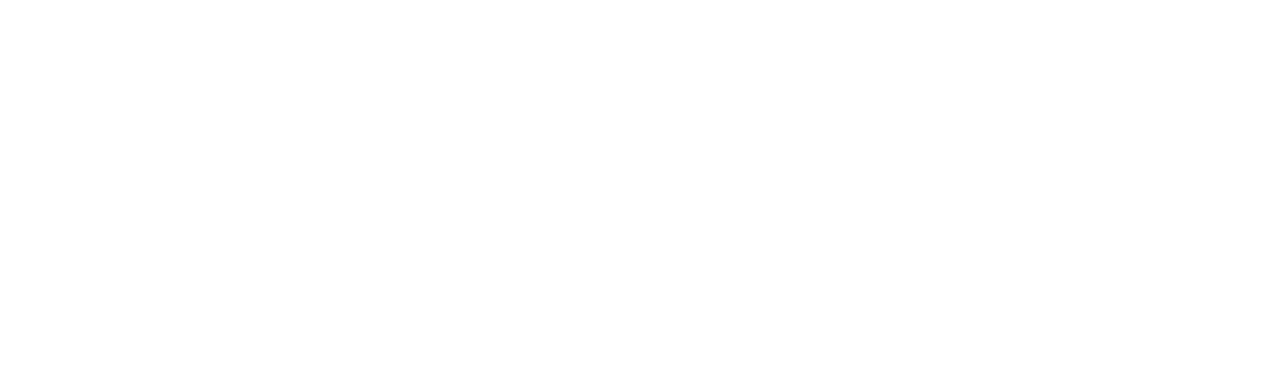
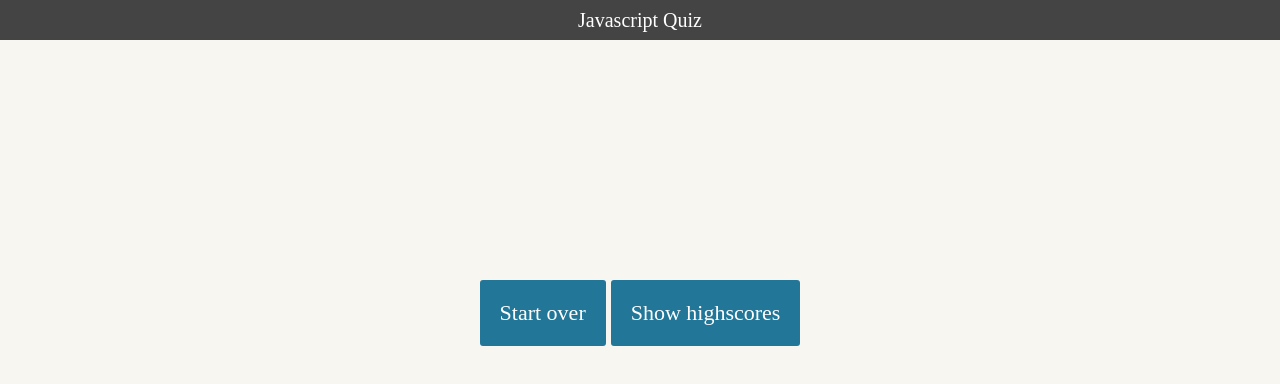
Before and after one commit to vasylynash/JavaScript-Quiz, a plain HTML site: page highscores.html in a window 1280 px wide. Drawn offline with Linux system fonts and the light colour scheme; a web font is replaced by a local one.

Commit message:
Added langing page and highscores page html and css

```diff
--- /dev/null
+++ b/assets/css/highscores.css
@@ -0,0 +1,41 @@
+@import url(https://fonts.googleapis.com/css2?family=Faustina&display=swap:300:600);
+
+body{
+	font-size: 20px;
+	font-family: 'Faustina', serif;
+	color: #333;
+    font-weight: 300;
+    text-align: center;
+    background-color: #f8f6f0;
+}
+
+h1{
+  font-weight: 300;
+  margin: 0px;
+  padding: 10px;
+  font-size: 20px;
+  background-color: #444;
+  color: #fff;
+}
+
+.highscore-container{
+  position: relative;
+  height: 200px;
+  margin-top: 40px;
+}
+
+
+button{
+  font-family: 'Faustina', serif;
+	font-size: 22px;
+	background-color: #279;
+	color: #fff;
+	border: 0px;
+	border-radius: 3px;
+	padding: 20px;
+	cursor: pointer;
+	margin-bottom: 20px;
+}
+button:hover{
+	background-color: #38a;
+}
--- /dev/null
+++ b/assets/css/index.css
@@ -0,0 +1,43 @@
+@import url(https://fonts.googleapis.com/css2?family=Faustina&display=swap:300:600);
+
+body{
+	font-size: 20px;
+	font-family: 'Faustina', serif;
+	color: #333;
+    font-weight: 300;
+    text-align: center;
+    background-color: #f8f6f0;
+}
+
+h1{
+  font-weight: 300;
+  margin: 0px;
+  padding: 10px;
+  font-size: 20px;
+  background-color: #444;
+  color: #fff;
+}
+
+.instructions-container{
+  position: relative;
+  height: 200px;
+  margin-top: 40px;
+}
+
+p {
+    line-height: 1.6;
+}
+button{
+  font-family: 'Faustina', serif;
+	font-size: 22px;
+	background-color: #279;
+	color: #fff;
+	border: 0px;
+	border-radius: 3px;
+	padding: 20px;
+	cursor: pointer;
+	margin-bottom: 20px;
+}
+button:hover{
+	background-color: #38a;
+}
--- a/highscores.html
+++ b/highscores.html
@@ -0,0 +1,26 @@
+<!DOCTYPE html>
+<html lang="en">
+
+<head>
+    <meta charset="UTF-8">
+    <meta http-equiv="X-UA-Compatible" content="IE=edge">
+    <meta name="viewport" content="width=device-width, initial-scale=1.0">
+    <link rel="stylesheet" href="./assets/css/reset.css">
+    <link rel="stylesheet" href="./assets/css/highscores.css">
+    <title>Quiz</title>
+</head>
+
+<body>
+    <header class="main-header">
+        <h1>Javascript Quiz</h1>
+    </header>
+    <div class="highscore-container">
+        <div id="highscore"></div>
+
+    </div>
+    <button id="back">Start over</button>
+    <button id="show">Show highscores</button>
+    <script src="./assets/script/highscores.js"></script>
+</body>
+
+</html>
```
Also changed, not shown: assets/css/style.css (renamed from assets/css/style1.css, +9 -18 lines), assets/script/script.js (renamed from assets/script/script1.js, +8 -4 lines), index.html (added, +36 -0 lines), quiz.html (+5 -3 lines), assets/script/highscores.js (added).
